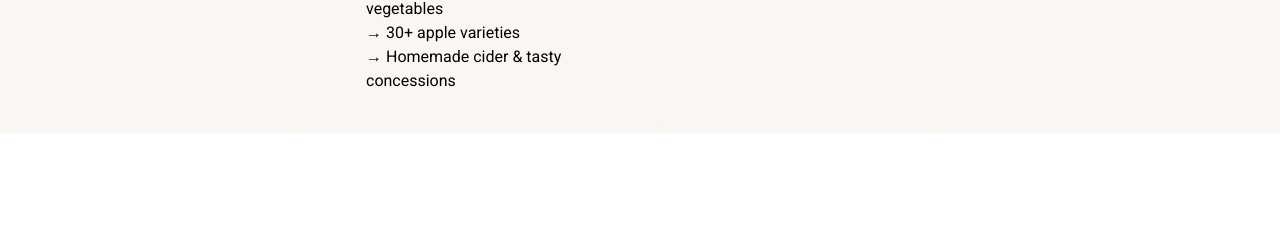
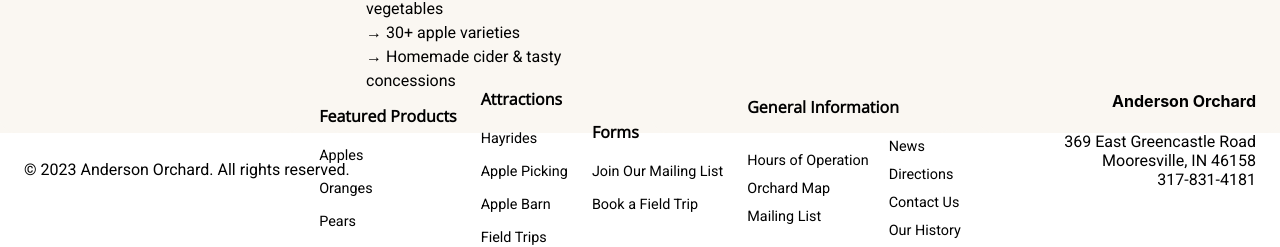
Before and after one commit to Aaron-Garrett/anderson-orchard, a React (Create React App) app: page / in a window 1280 px wide. Shown: the part 1100-1347 px from the top of the page. Before the commit the page ends 1233 px from the top, so only its background shows below. Built offline with nearby package versions, Linux system fonts and the light colour scheme; a web font is replaced by a local one.

Commit message:
adding top-bottom padding and footer

```diff
--- a/src/App.css
+++ b/src/App.css
@@ -16,6 +16,7 @@
   height: auto;
   margin-top: 5vh;
   width: 50%;
+  padding: 24px 0;
   position: absolute;
   background-color: rgba(173, 173, 173, 1);
   box-shadow: 0 2px 10px rgba(0, 0, 0, 0.1);
@@ -86,4 +87,86 @@
   .nav-links a:hover {
     border-bottom: 2px solid #333;
   }
+
+  .footer {
+    max-height: 9vh;
+    display: flex;
+    justify-content: center;
+    align-items: center;
+    gap: 24px;
+    position: relative;
+  }
+
+  .copyright {
+    position: absolute;
+    bottom: auto;
+    left: 24px;
+    right: 0;
+    text-align: start;
+    z-index: 3;
+  }
+
+  .company_info {
+    position: absolute;
+    bottom: 0;
+    left: 0;
+    right: 24px;
+    text-align: end;
+    z-index: 3;
+  }
+
+  .footer_category {
+    display: flex;
+    flex-direction: column;
+    align-items: flex-start;
+    justify-content: flex-start;
+    z-index: 5;
+  }
+
+  .footer_category ul {
+    margin: 0;
+    padding: 0;
+    list-style: none;
+    width: 100%;
+    display: flex;
+    flex-direction: column;
+    gap: 8px;
+  }
+
+  .footer_category li {
+    font-size: 0.9rem;
+    color: #666;
+    transition: color 0.2s ease, transform 0.2s ease;
+    cursor: pointer;
+    padding: 4px 0;
+  }
+
+  .footer_category li:hover {
+    color: #333;
+    transform: translateY(-2px);
+  }
+
+  .footer_category h4 {
+    margin-bottom: 1rem;
+    margin-top: 0;
+    font-family: 'Open Sans', sans-serif;
+  }
+
+  .double-column {
+    display: flex;
+    justify-content: space-between;
+    width: auto;
+    text-wrap: nowrap;
+    gap: 20px;
+  }
+
+  .double-column ul {
+    flex: 1;
+    padding: 0;
+    margin: 0;
+    gap: 3px;
+    display: flex;
+    flex-direction: column;
+    list-style-type: none;
+  }
 }
--- a/src/App.js
+++ b/src/App.js
@@ -36,6 +36,55 @@
         </div>
       </nav>
       <LandingPage />
+      <footer className="footer">
+        <p className="copyright">&copy; 2023 Anderson Orchard. All rights reserved.</p>
+        <div className="footer_category">
+          <h4>Featured Products</h4>
+          <ul>
+            <li>Apples</li>
+            <li>Oranges</li>
+            <li>Pears</li>
+          </ul>
+        </div>
+        <div className="footer_category">
+          <h4>Attractions</h4>
+          <ul>
+            <li>Hayrides</li>
+            <li>Apple Picking</li>
+            <li>Apple Barn</li>
+            <li>Field Trips</li>
+          </ul>
+        </div>
+        <div className="footer_category">
+          <h4>Forms</h4>
+          <ul>
+            <li>Join Our Mailing List</li>
+            <li>Book a Field Trip</li>
+          </ul>
+        </div>
+        <div className="footer_category">
+          <h4>General Information</h4>
+          <div className="double-column">
+            <ul>
+              <li>Hours of Operation</li>
+              <li>Orchard Map</li>
+              <li>Mailing List</li>
+            </ul>
+            <ul>
+              <li>News</li>
+              <li>Directions</li>
+              <li>Contact Us</li>
+              <li>Our History</li>
+            </ul>
+          </div>
+        </div>
+        <div className="company_info">
+          <h4>Anderson Orchard</h4>
+          <p>369 East Greencastle Road<br />
+            Mooresville, IN 46158<br />
+            317-831-4181</p>
+        </div>
+      </footer>
     </div>
   );
 }
```
